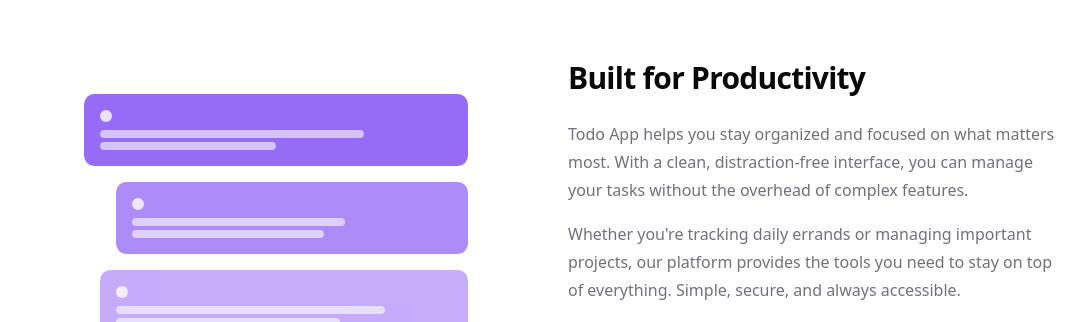
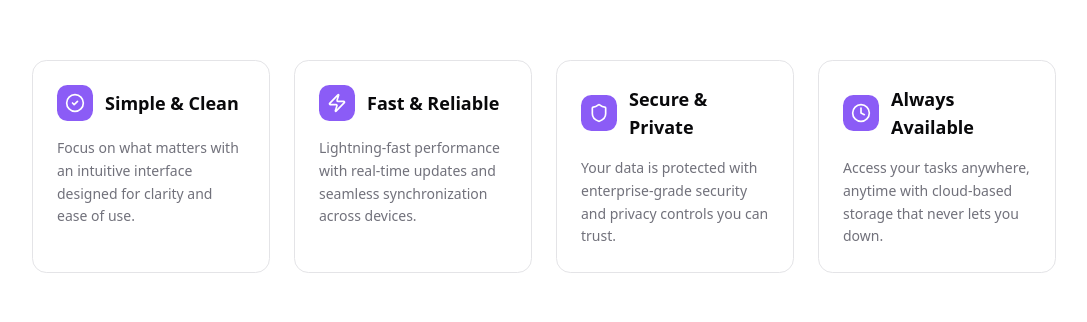
Before and after one commit to AmjustGettingStarted/ToDo, a Next.js app: page / in a window 1280 px wide. Shown: the part 713-1035 px from the top of the page, without its empty margins (96-1183 px from the left). Built offline with nearby package versions, Linux system fonts and the light colour scheme; no server answers.

Commit message:
feat (landing): add features

```diff
--- /dev/null
+++ b/components/landing/Features.tsx
@@ -0,0 +1,59 @@
+import { CheckCircle2, Zap, Shield, Clock } from "lucide-react";
+
+const features = [
+  {
+    icon: CheckCircle2,
+    title: "Simple & Clean",
+    description: "Focus on what matters with an intuitive interface designed for clarity and ease of use.",
+  },
+  {
+    icon: Zap,
+    title: "Fast & Reliable",
+    description: "Lightning-fast performance with real-time updates and seamless synchronization across devices.",
+  },
+  {
+    icon: Shield,
+    title: "Secure & Private",
+    description: "Your data is protected with enterprise-grade security and privacy controls you can trust.",
+  },
+  {
+    icon: Clock,
+    title: "Always Available",
+    description: "Access your tasks anywhere, anytime with cloud-based storage that never lets you down.",
+  },
+];
+
+export default function Features() {
+  return (
+    <section className="container px-4 py-20 md:py-32">
+      <div className="mx-auto max-w-5xl">
+        <div className="grid gap-6 sm:grid-cols-2 lg:grid-cols-4">
+          {features.map((feature, index) => {
+            const Icon = feature.icon;
+            return (
+              <div
+                key={index}
+                className="flex flex-col space-y-4 border border-border rounded-xl p-6 hover:bg-muted transition-colors"
+              >
+                <div className="flex items-center space-x-3">
+                  <div
+                    className="p-2 rounded-lg"
+                    style={{ background: "#8B5CF6", color: "white" }}
+                  >
+                    <Icon className="h-5 w-5" />
+                  </div>
+                  <h3 className="text-lg font-semibold text-foreground">
+                    {feature.title}
+                  </h3>
+                </div>
+                <p className="text-sm text-muted-foreground leading-relaxed">
+                  {feature.description}
+                </p>
+              </div>
+            );
+          })}
+        </div>
+      </div>
+    </section>
+  );
+}
--- /dev/null
+++ b/components/landing/FeaturesSection.tsx
@@ -0,0 +1,54 @@
+import { CheckCircle2, Zap, Shield, Clock } from "lucide-react";
+
+const features = [
+  {
+    icon: CheckCircle2,
+    title: "Simple & Clean",
+    description: "Focus on what matters with an intuitive interface designed for clarity.",
+  },
+  {
+    icon: Zap,
+    title: "Fast & Reliable",
+    description: "Lightning-fast performance with real-time updates and seamless synchronization.",
+  },
+  {
+    icon: Shield,
+    title: "Secure & Private",
+    description: "Your data is protected with enterprise-grade security and privacy controls.",
+  },
+  {
+    icon: Clock,
+    title: "Always Available",
+    description: "Access your tasks anywhere, anytime with cloud-based storage.",
+  },
+];
+
+export default function FeaturesSection() {
+  return (
+    <section className="container px-4 py-20 md:py-32">
+      <div className="mx-auto max-w-5xl">
+        <div className="grid gap-8 sm:grid-cols-2 lg:grid-cols-4">
+          {features.map((feature, index) => {
+            const Icon = feature.icon;
+            return (
+              <div
+                key={index}
+                className="flex flex-col space-y-3 border-b border-border pb-8 sm:border-b-0 sm:border-r sm:pb-0 sm:pr-8 sm:[&:nth-child(even)]:border-r-0 lg:[&:nth-child(even)]:border-r lg:[&:nth-child(4)]:border-r-0"
+              >
+                <div className="flex items-center space-x-2">
+                  <Icon className="h-5 w-5 text-foreground" />
+                  <h3 className="text-lg font-semibold text-foreground">
+                    {feature.title}
+                  </h3>
+                </div>
+                <p className="text-sm text-muted-foreground">
+                  {feature.description}
+                </p>
+              </div>
+            );
+          })}
+        </div>
+      </div>
+    </section>
+  );
+}
```
